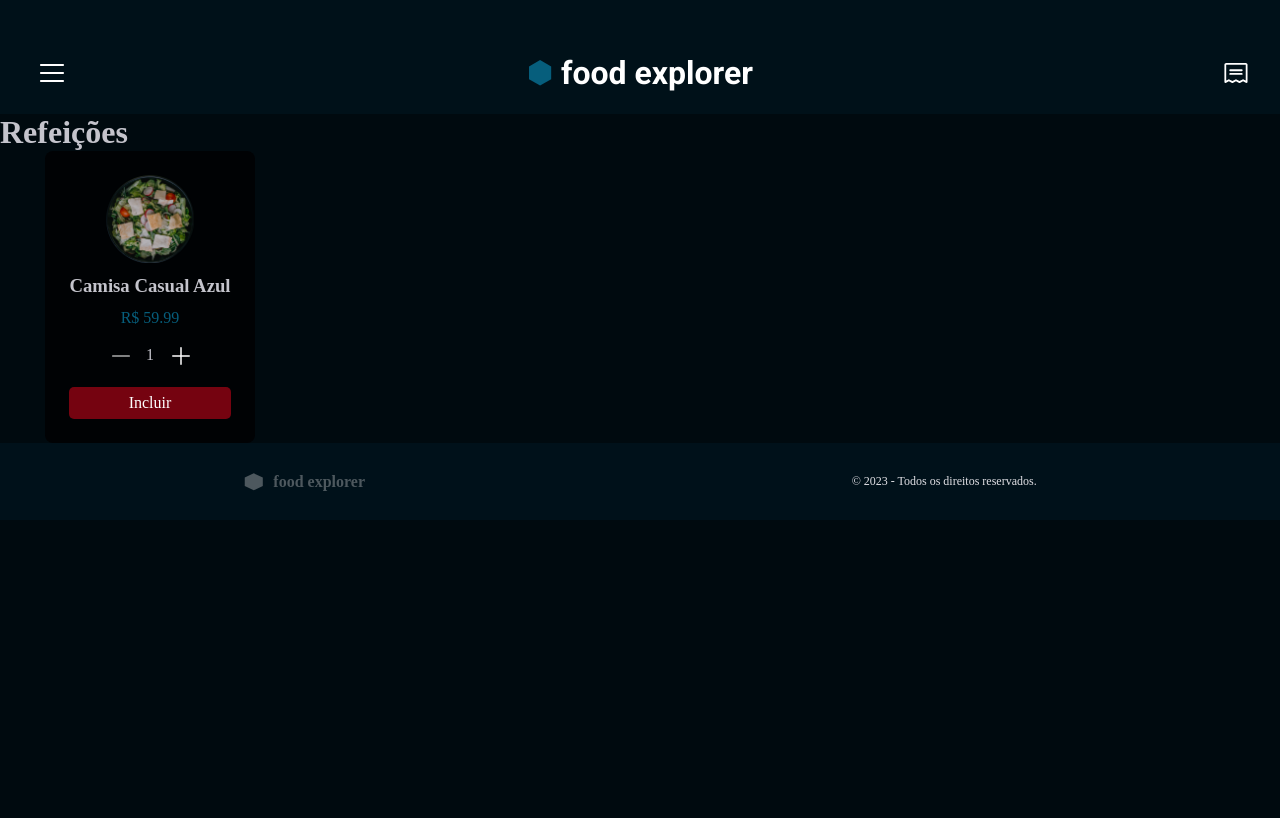
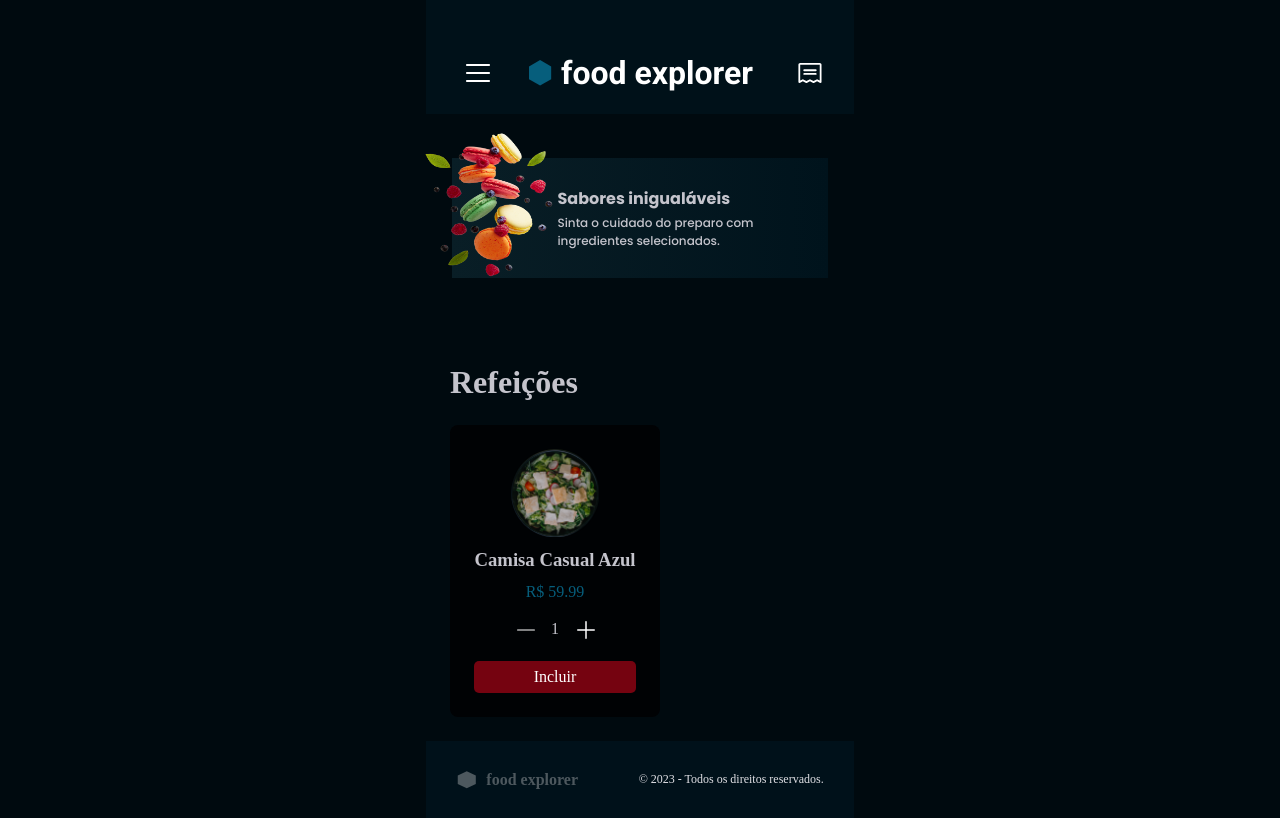
Before and after one commit to allysonxavier/RocketFood, a React (Vite) app: page / in a window 1280 px wide. Built offline with nearby package versions, Linux system fonts and the light colour scheme.

Commit message:
feat: banner home

```diff
--- a/src/pages/Home/index.jsx
+++ b/src/pages/Home/index.jsx
@@ -3,6 +3,8 @@ import { Footer } from "../../components/Footer";
 import {BagComponent} from "../../components/BagComponent/index.jsx";
 import * as S from './styles.js';
 import MaskGroup from '../../assets/Maskgroup.png';
+import Doces from '../../assets/docescaindo.png'
+import {Wrapper} from "./styles.js";
 
 const itemExample = {
     name: "Camisa Casual Azul",
@@ -17,14 +19,21 @@ const itemExample2 = {
 
 export function Home() {
     return (
-        <div>
+        <S.Wrapper>
             <Header />
+            <S.BannerBox>
+                <img src={Doces} alt="Doces"/>
+                <div>
+                    <h2>Sabores inigualáveis</h2>
+                    <p>Sinta o cuidado do preparo com ingredientes selecionados.
+                    </p>
+                </div>
+            </S.BannerBox>
+            <S.Container>
             <h1>Refeições</h1>
-            <S.Container >
             <BagComponent itemName={itemExample.name} itemPrice={itemExample.price} itemImageUrl={MaskGroup} />
             </S.Container>
             <Footer />
-
-        </div>
+        </S.Wrapper>
     )
 }
--- a/src/pages/Home/styles.js
+++ b/src/pages/Home/styles.js
@@ -1,21 +1,56 @@
 import styled from "styled-components";
 
+export  const Wrapper = styled.div`
+    display: flex;
+    flex-direction: column;
+    align-items: center;
+    width: 100%;
+    height: 100%;
+    max-width: 428px;
+    margin: 0 auto;
+    `
 export const Container = styled.div`
     display: flex;
     width: 100%;
-    max-width: 300px;
-    //padding: 24px;
     height: 100%;
+    flex-direction: column;
+    padding: 24px;
+    h1 {
+        text-align: left;
+        margin-bottom: 24px;
+    }
+`;
+
+export const BannerBox = styled.div`
+    width: 100%;
+    height: 120px;
+    max-width: 376px;
+    display: flex;
     align-items: center;
-    //gap: 16px;
-    flex-direction: column;
->div{
-        display: flex;
-        align-items: center;
-        text-align: center ;
-        justify-content: center;
+    justify-content: space-between;
+    background-image: linear-gradient(to right, #091E26, #00131C);
+    margin: 44px auto 62px;
+
+     img {
+         width: 191px;
+         height: 149px;
+        margin-left: -32px;
+        margin-top: -24px;
+    }
+
+    > div {
         width: 100%;
-        height: 100%;
-        //gap: 14px;
+        h2 {
+            font-family: "Poppins", sans-serif;
+            font-size: 16px;
+            font-weight: 600;
+            margin-bottom: 3px;
+        }
+
+        p {
+            font-family: "Poppins", sans-serif;
+            font-size: 12px;
+            text-align: left;
+        }
     }
-    `;
+`
```
Also changed, not shown: src/assets/docescaindo.png (added).
